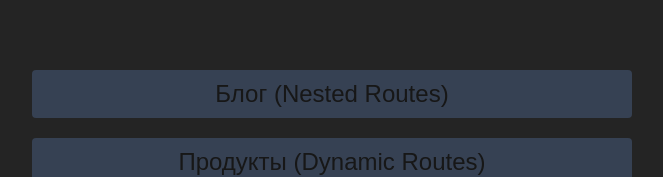
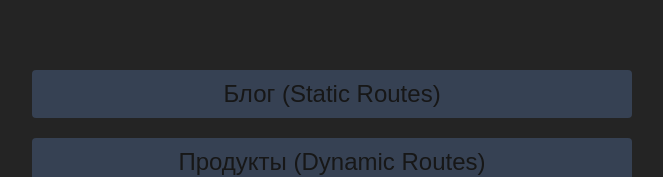
Before and after one commit to alex-zander-0403/next-routing, a Next.js app: page / in a window 1280 px wide. Shown: the part 204-381 px from the top of the page, without its empty margins (308-971 px from the left). Built offline with nearby package versions, Linux system fonts and the light colour scheme.

Commit message:
fix readme

```diff
--- a/src/app/page.tsx
+++ b/src/app/page.tsx
@@ -14,7 +14,7 @@ function Home() {
           href="/blog"
           className="w-150 text-center px-8 py-2 text-2xl rounded bg-gray-700 hover:bg-gray-600 transition-all"
         >
-          Блог (Nested Routes)
+          Блог (Static Routes)
         </Link>
 
         <Link
```
